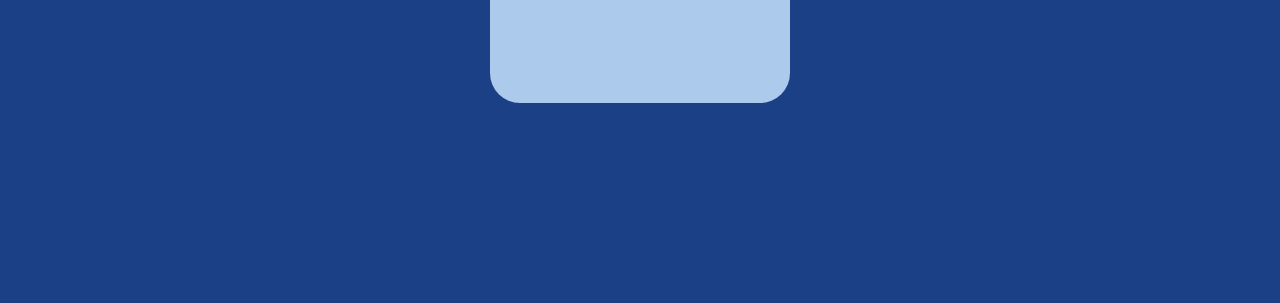
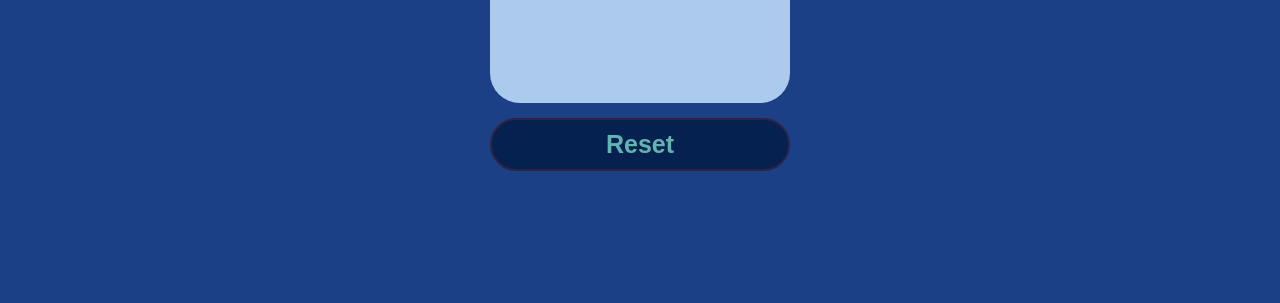
Before and after one commit to guilhermecampos-dev/Jan-Kenpon, a plain HTML site: page index.html in a window 1280 px wide. Shown: the part 497-800 px from the top of the page. Drawn offline with Linux system fonts and the light colour scheme.

Commit message:
creat a button reset

```diff
--- a/index.html
+++ b/index.html
@@ -34,6 +34,7 @@
             <p class="AI"></p>
         </div>
     </div>
+    <button class="reset">Reset</button>
 
 
 
--- a/script.js
+++ b/script.js
@@ -19,8 +19,6 @@ const playHuman = (HumanChoice) => {
 
     playTheGame(HumanChoice, playMachine())
     HChoice.innerHTML = HumanChoice
-
-
 
 }
 
--- a/style.css
+++ b/style.css
@@ -111,3 +111,23 @@ p {
     color: rgb(247, 100, 32);
     font-weight: bold;
 }
+
+.reset{
+    display: block;
+    margin: 15px auto;
+    border-radius: 30px;
+    width: 300px;
+    background-color: rgb(0, 26, 67);
+    color: rgb(113, 212, 187);
+    cursor: pointer;
+    font-size: 25px;
+    font-weight: bold;
+    border: 2.5px solid rgb(50, 29, 50 );
+    opacity: .8;
+}
+
+.reset:hover{
+    background-color: rgb(0, 26, 20);
+    opacity: 1;
+    transition: 0.02s ease-in-out;
+}
```
